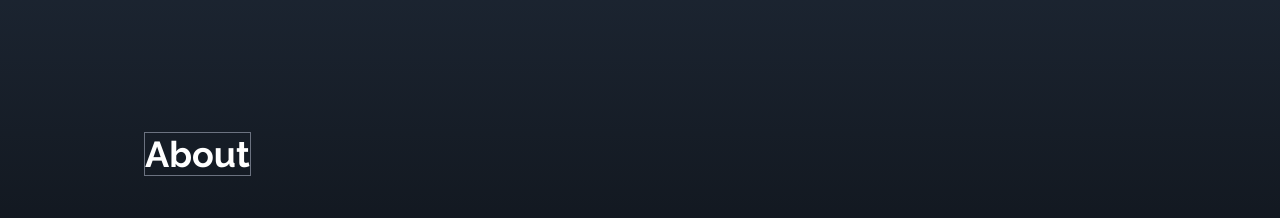
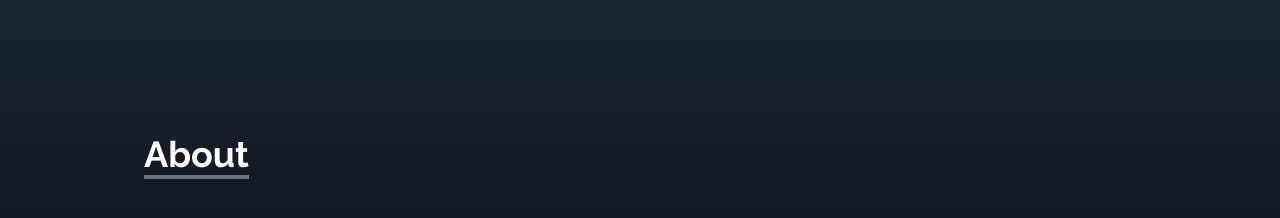
Before and after one commit to kushaal-rana/my-portfolio-website, a React (Create React App) app: page / in a window 1280 px wide. Shown: the part 900-1118 px from the top of the page. Built offline with nearby package versions, Linux system fonts and the light colour scheme.

Commit message:
css change in about section

```diff
--- a/src/components/About.jsx
+++ b/src/components/About.jsx
@@ -8,7 +8,7 @@
     >
       <div className="max-w-screen-lg p-4 mx-auto flex flex-col justify-center w-full h-full md:h-[110%] ">
         <div className="">
-          <p className="text-4xl font-bold inline border b-4 border-gray-500">
+          <p className="text-4xl font-bold inline border-b-4 border-gray-500">
             About
           </p>
         </div>
```
